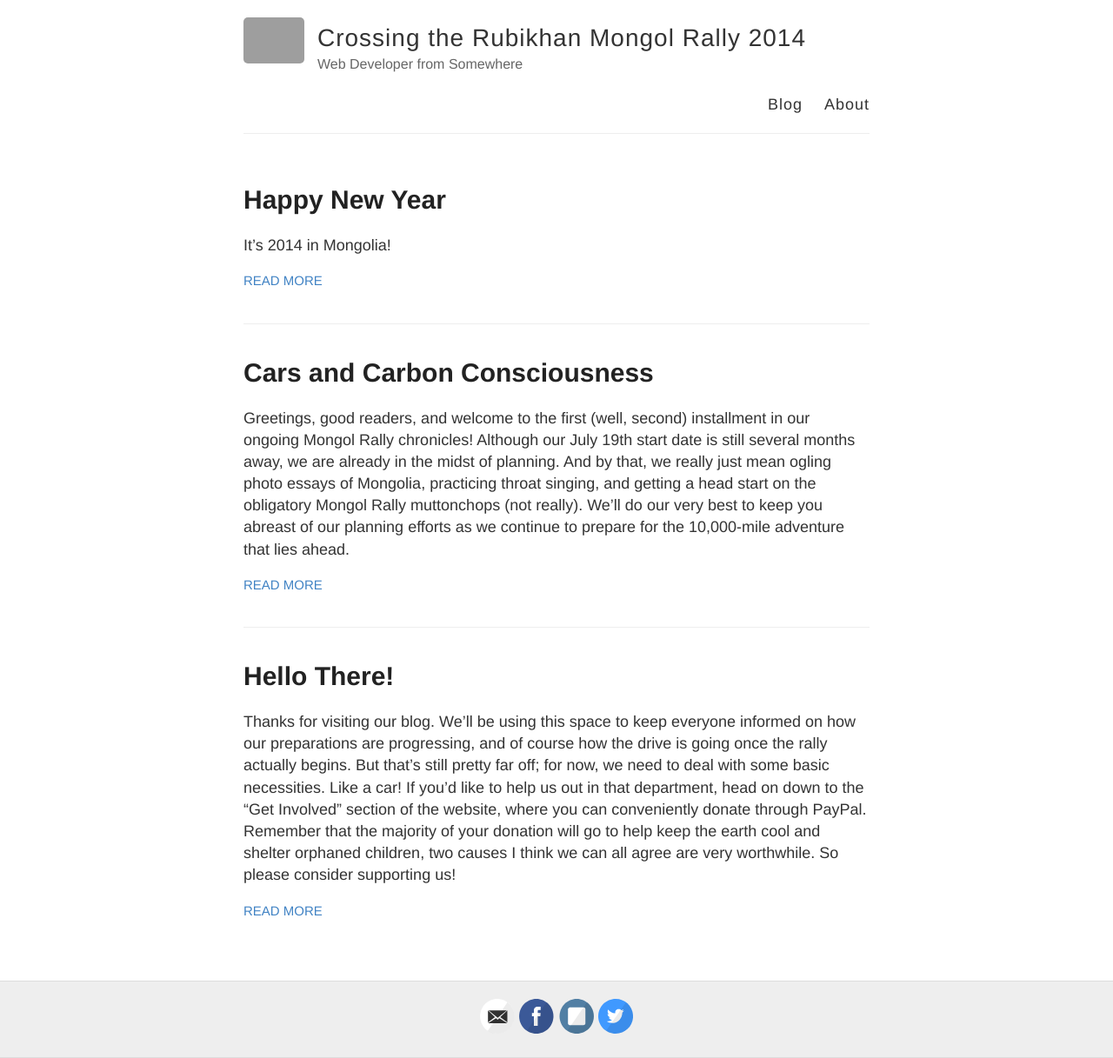
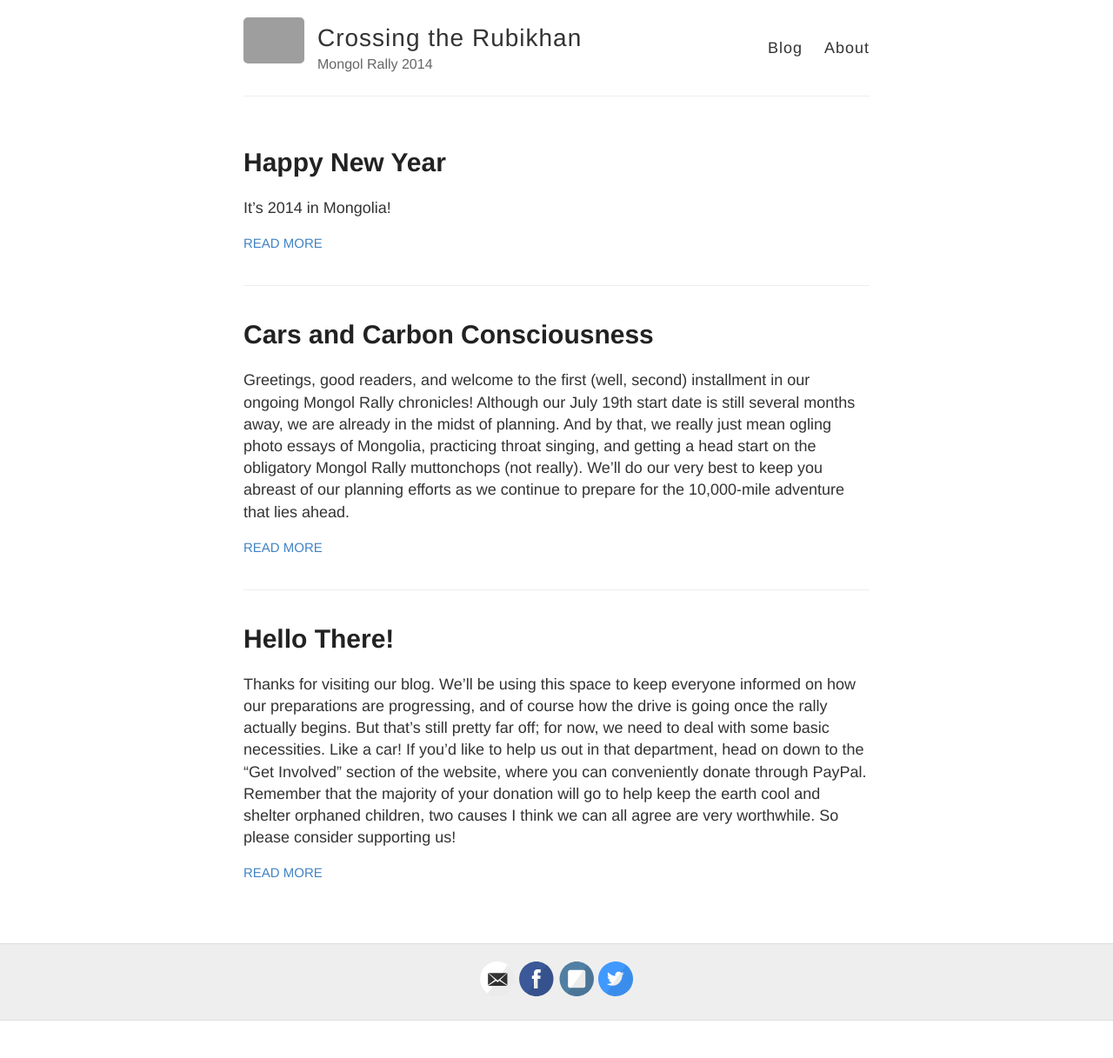
Before and after one commit to InfiniteCoop/crossingtherubikhan-blog, a Jekyll site: the page built from index.html, in a window 1280 px wide. Shown: the whole page at 87% size. Built offline with Jekyll 4.4.1, drawn with Linux system fonts in a browser that asks for light colours; after the commit the page ends 1174 px from its top, so only the background shows below that; grey boxes are pictures that could not be loaded.

Commit message:
Updated title/description

```diff
--- a/_config.yml
+++ b/_config.yml
@@ -3,10 +3,10 @@
 #
 
 # Name of your site (displayed in the header)
-name: Crossing the Rubikhan Mongol Rally 2014
+name: Crossing the Rubikhan
 
 # Short bio or description (displayed in the header)
-description: Web Developer from Somewhere
+description: Mongol Rally 2014
 
 # URL of your avatar or profile pic (you could use your GitHub profile pic)
 avatar: https://raw.githubusercontent.com/barryclark/jekyll-now/master/images/jekyll-logo.png
```
